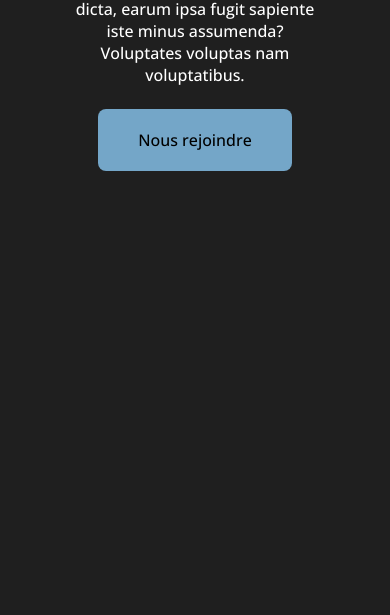
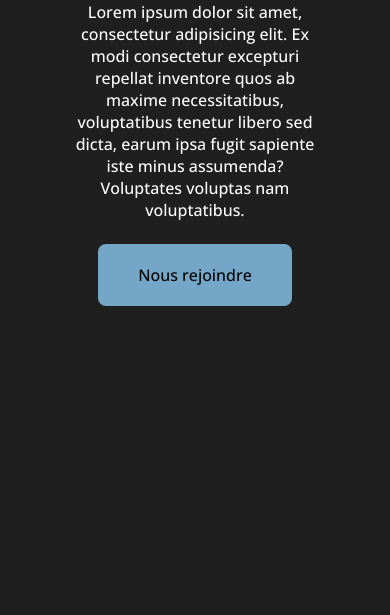
Before and after one commit to whyneedd/Landing-Page, a plain HTML site: page index.html in a window 390 px wide. Shown: the part 347-962 px from the top of the page. Before the commit the page ends 844 px from the top, so only its background shows below. Drawn offline with nearby package versions, Linux system fonts and the light colour scheme.

Commit message:
Template Created By Zedrox

```diff
--- a/css/script.css
+++ b/css/script.css
@@ -207,7 +207,6 @@ a {
     }
 
     .content {
-        top: 18%;
         left: 50%;
         transform: translateX(-50%);
         text-align: center;
```
